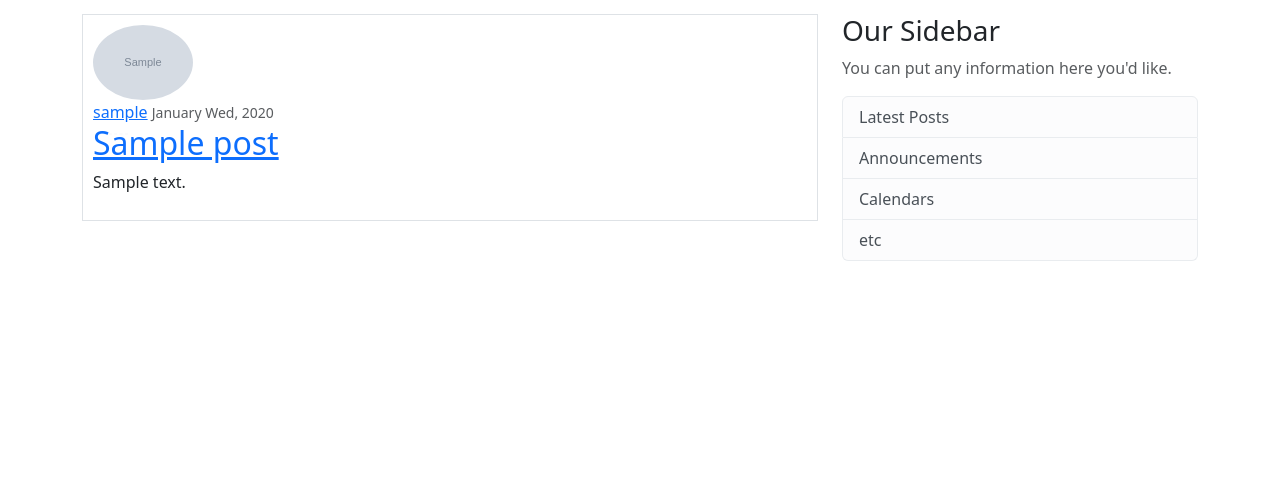
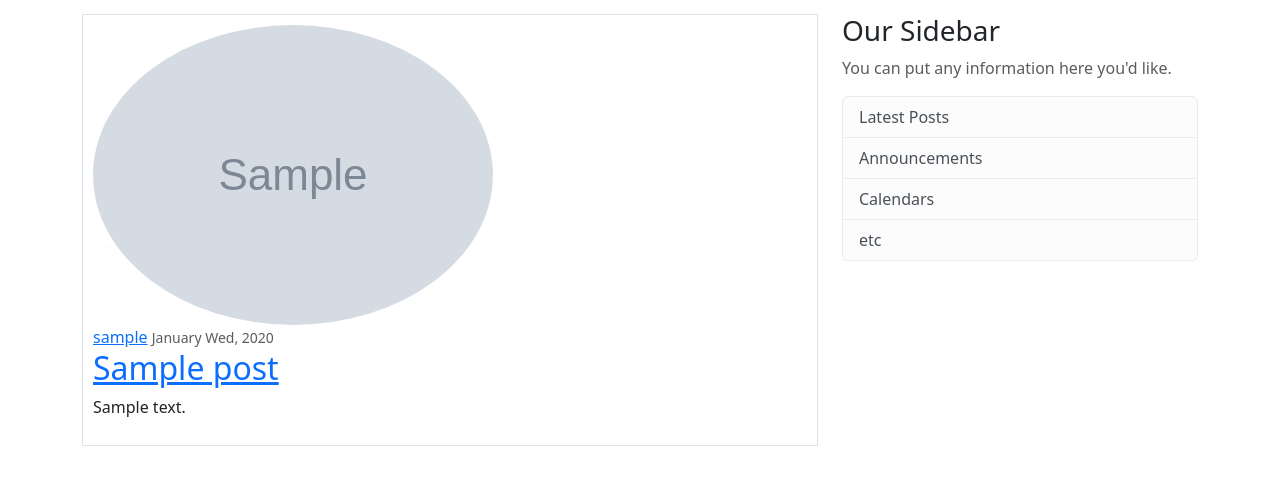
Before and after one commit to Darshan1124/Blog-app, a Django app: page / in a window 1280 px wide. Shown: the part 56-541 px from the top of the page. Run offline with Django 4.2, Linux system fonts and the light colour scheme; tables that the repository leaves empty hold one stand-in row (values such as "Sample post"); grey boxes marked "Sample" are stand-in pictures.

Commit message:
Update home.html

```diff
--- a/blog/templates/blog/home.html
+++ b/blog/templates/blog/home.html
@@ -2,7 +2,7 @@
 {% block content %}
     {% for post in posts %}
         <article class="media content-section" style="border: 1px solid #dee2e6; padding: 10px; margin-bottom: 20px; position: relative;">
-            <img class="rounded-circle article-img" src="{{ post.author.profile.image.url }}" style="min-width: 14%; min-height: 10%; max-width: 14%; max-height: 10%;">
+            <img class="rounded-circle article-img" src="{{ post.author.profile.image.url }}" style="min-height: 10%;max-height: 10%;">
 
             <div class="media-body">
                 <div class="article-metadata">
```
